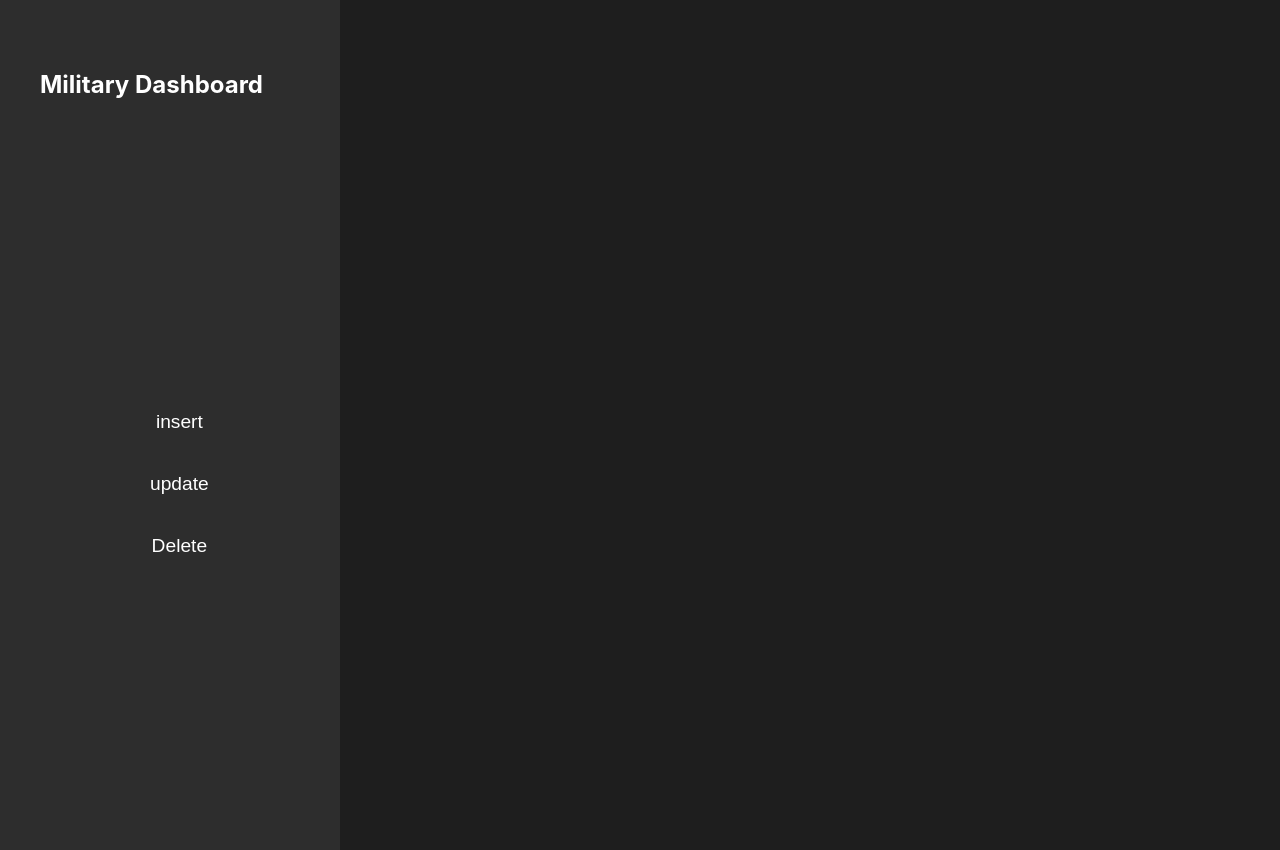
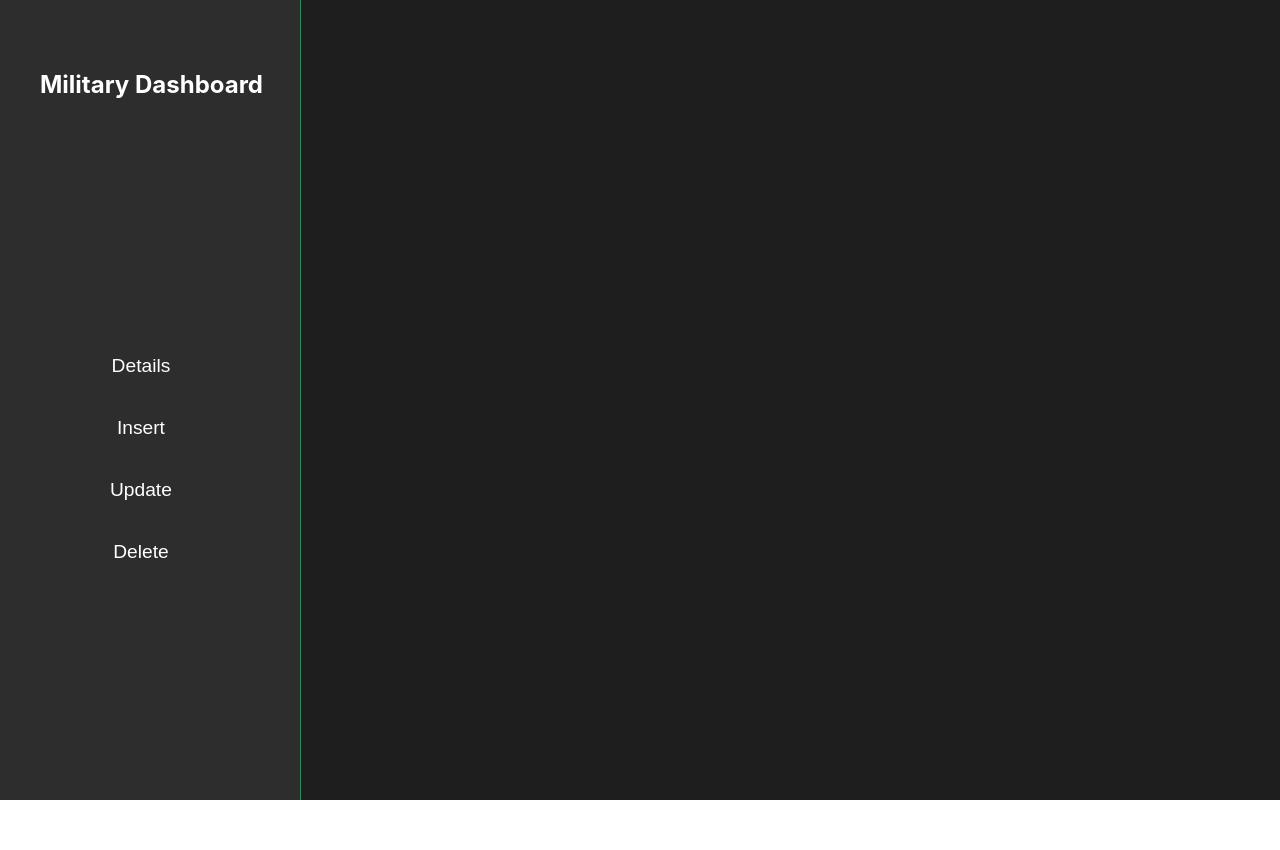
Before and after one commit to Amit-Bongale/military-database, a React (Create React App) app: page / in a window 1280 px wide. After the commit the page ends 800 px from the top, so only its background shows below. Built offline with nearby package versions, Linux system fonts and the light colour scheme.

Commit message:
navigation section created

```diff
--- a/src/Components/Navbar/Navbar.css
+++ b/src/Components/Navbar/Navbar.css
@@ -5,19 +5,19 @@
     color: var(--text-200);
     display: flex;
     flex-wrap: wrap;
+    border-right: 1px solid var(--primary-100);
 }
 
-.Nav-bar-container{
-    padding: 0;
+.Nav-bar-container > h2{
     padding-top: 50px;
     padding-left: 40px;
+    padding-bottom: 0;
 }
 
 .Navbar-buttons-container{
     display: flex;
     flex-direction: column;
     align-items: center;
-    /* background-color: red; */
 }
 
 .nav-button{
@@ -26,4 +26,10 @@
     padding: 10px 100px;
     margin: 10px;
     font-size: 1.2rem;
+    cursor:pointer;
 }
+
+.nav-button:hover{
+    background: linear-gradient(90deg , var(--primary-100) , var(--primary-200) 50%);
+    border-radius: 12px;
+}
--- a/src/Components/Navbar/Navbar.js
+++ b/src/Components/Navbar/Navbar.js
@@ -1,13 +1,15 @@
 import './Navbar.css'
 import { Link } from 'react-router-dom'
+
 
 function Navbar(){
   return (
     <div className='Nav-bar-container'>
       <h2>Military Dashboard</h2>
       <div className='Navbar-buttons-container'>
-        <Link to='/insert'> <button className='nav-button'>insert</button></Link>
-        <Link to='/update'> <button className='nav-button'>update</button></Link>
+        <Link to='/details'> <button className='nav-button'>Details</button></Link>
+        <Link to='/insert'> <button className='nav-button'>Insert</button></Link>
+        <Link to='/update'> <button className='nav-button'>Update</button></Link>
         <Link to='/update'> <button className='nav-button'>Delete</button></Link>
       </div>
 
```
Also changed, not shown: src/Assets/Icons/soldier.png (added).
